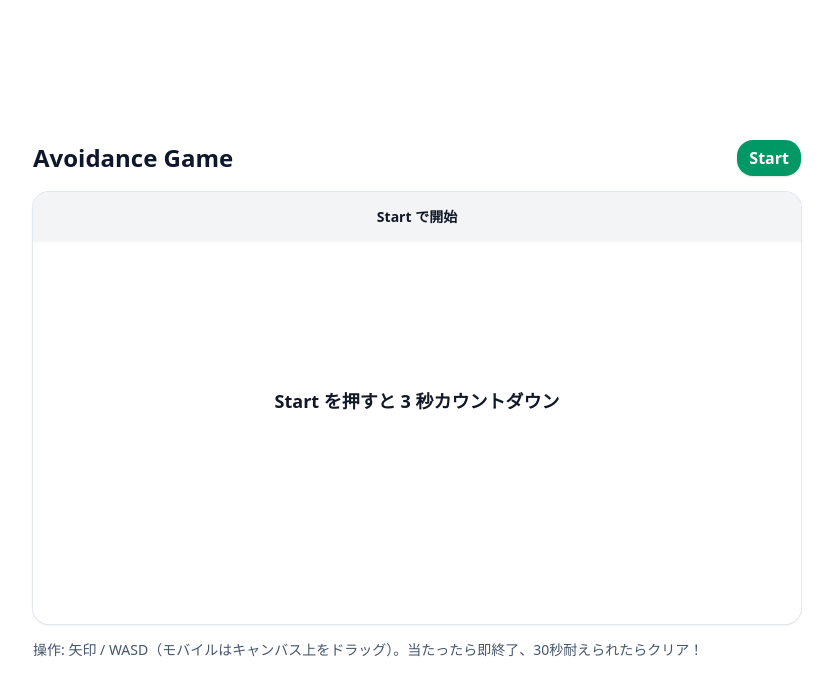
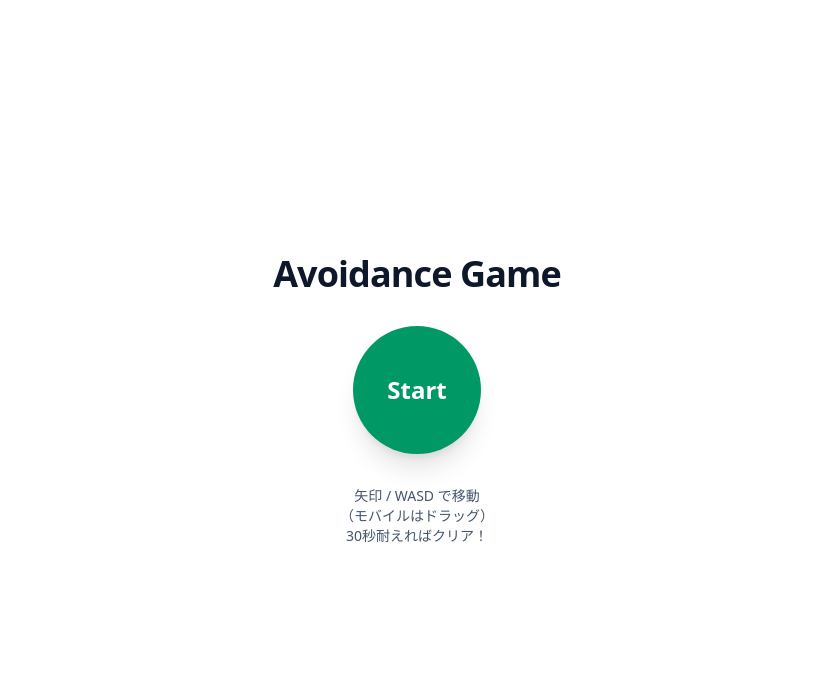
Before and after one commit to ImaKento/Meshi-Royale, a Next.js app: page /games/avoidance-game in a window 1280 px wide. Shown: the top 696 px of the page, without its empty margins (223-1056 px from the left). Built offline with nearby package versions, Linux system fonts and the light colour scheme.

Commit message:
ボタン配置変更

```diff
--- a/src/app/games/avoidance-game/page.tsx
+++ b/src/app/games/avoidance-game/page.tsx
@@ -2,11 +2,6 @@
 import React, { useEffect, useRef, useState } from "react";
 
 // Dodge Game (Start → 3s countdown → Run 30s → Result, light theme)
-// - 矢印/WASDで移動（斜めは速度正規化）
-// - 700ms → 250ms まで徐々に湧き間隔が短縮、落下速度も上昇
-// - 当たったら即終了。30秒生存でクリア
-// - スマホ/タブ: キャンバス上でドラッグでも移動可能
-// - 一回きりのプレイ（Startは一度だけ）
 
 type GameState =
   | { kind: "idle" }
@@ -14,14 +9,7 @@ type GameState =
   | { kind: "running"; startedAt: number; endsAt: number }
   | { kind: "result"; survivedMs: number; cleared: boolean };
 
-type Obstacle = {
-  x: number;
-  y: number;
-  w: number;
-  h: number;
-  vx: number;
-  vy: number;
-};
+type Obstacle = { x: number; y: number; w: number; h: number; vx: number; vy: number };
 
 const COUNTDOWN_MS = 3000;
 const ROUND_MS = 30_000;
@@ -43,8 +31,7 @@ const DESIGN_H = 480;
 const clamp = (v: number, min: number, max: number) => Math.min(max, Math.max(min, v));
 const uiScale = (H: number) => clamp(H / DESIGN_H, 0.6, 1.15);
 const infobarH = (H: number) => Math.max(40, Math.round(56 * uiScale(H)));
-const font = (px: number, H: number, weight = "600") =>
-  `${weight} ${Math.max(10, Math.round(px * uiScale(H)))}px ui-sans-serif, system-ui`;
+const font = (px: number, H: number, weight = "600") => `${weight} ${Math.max(10, Math.round(px * uiScale(H)))}px ui-sans-serif, system-ui`;
 
 const lerp = (a: number, b: number, t: number) => a + (b - a) * t;
 const fmtSec = (ms: number) => (ms / 1000).toFixed(2) + "s";
@@ -63,31 +50,19 @@ export default function DodgeGame() {
   const rafRef = useRef<number | null>(null);
 
   const hasPlayedRef = useRef(false); // 一回きり制御
-
-  // ★ 生存秒（ローカル保持用・表示には使わない）
   const survivedSecRef = useRef<number>(0);
 
-  // 入力 & ワールド
   const keysRef = useRef<Set<string>>(new Set());
   const isDraggingRef = useRef(false);
 
   const worldRef = useRef<{
-    px: number; py: number;
-    obstacles: Obstacle[];
-    lastTs: number | null;
-    lastSpawnMs: number;
-    startMsRef: number;
-  }>({
-    px: 0, py: 0,
-    obstacles: [],
-    lastTs: null,
-    lastSpawnMs: 0,
-    startMsRef: 0,
-  });
+    px: number; py: number; obstacles: Obstacle[]; lastTs: number | null;
+    lastSpawnMs: number; startMsRef: number;
+  }>({ px: 0, py: 0, obstacles: [], lastTs: null, lastSpawnMs: 0, startMsRef: 0 });
 
   // ===== 画面遷移 =====
   function start() {
-    if (hasPlayedRef.current) return;      // 一回きり
+    if (hasPlayedRef.current) return;         // 一回きり
     if (state.kind !== "idle") return;
     hasPlayedRef.current = true;
     setState({ kind: "countdown", endAt: performance.now() + COUNTDOWN_MS });
@@ -116,10 +91,7 @@ export default function DodgeGame() {
       let survivedMs = 0;
       if (prev.kind === "running") survivedMs = performance.now() - prev.startedAt;
       else if (prev.kind === "countdown") survivedMs = 0;
-
-      // ★ ローカルに「秒」で保持（小数も保持）
       survivedSecRef.current = survivedMs / 1000;
-
       return { kind: "result", survivedMs, cleared };
     });
   }
@@ -146,10 +118,7 @@ export default function DodgeGame() {
         keysRef.current.add(k);
       }
     }
-    function up(e: KeyboardEvent) {
-      const k = e.key.toLowerCase();
-      keysRef.current.delete(k);
-    }
+    function up(e: KeyboardEvent) { keysRef.current.delete(e.key.toLowerCase()); }
     window.addEventListener("keydown", down);
     window.addEventListener("keyup", up);
     return () => {
@@ -163,11 +132,11 @@ export default function DodgeGame() {
     const canvas = canvasRef.current;
     if (!canvas) return;
 
-    function getLocalPos(ev: PointerEvent): { x: number; y: number } {
+    function getLocalPos(ev: PointerEvent) {
       const r = canvas!.getBoundingClientRect();
       return { x: ev.clientX - r.left, y: ev.clientY - r.top };
     }
-    function clampPlayer(x: number, y: number): { x: number; y: number } {
+    function clampPlayer(x: number, y: number) {
       const r = PLAYER_RADIUS;
       const rect = canvas!.getBoundingClientRect();
       const W = Math.max(1, Math.round(rect.width));
@@ -181,16 +150,14 @@ export default function DodgeGame() {
       isDraggingRef.current = true;
       const p = getLocalPos(e);
       const c = clampPlayer(p.x, p.y);
-      worldRef.current.px = c.x;
-      worldRef.current.py = c.y;
+      worldRef.current.px = c.x; worldRef.current.py = c.y;
       canvas!.setPointerCapture(e.pointerId);
     }
     function onMove(e: PointerEvent) {
       if (state.kind !== "running" || !isDraggingRef.current) return;
       const p = getLocalPos(e);
       const c = clampPlayer(p.x, p.y);
-      worldRef.current.px = c.x;
-      worldRef.current.py = c.y;
+      worldRef.current.px = c.x; worldRef.current.py = c.y;
     }
     function onUp(e: PointerEvent) {
       isDraggingRef.current = false;
@@ -218,7 +185,7 @@ export default function DodgeGame() {
     const ctx: CanvasRenderingContext2D = ctxRaw;
     const canvasEl: HTMLCanvasElement = canvas;
 
-    function fitCanvas(c: HTMLCanvasElement, context: CanvasRenderingContext2D): { W: number; H: number } {
+    function fitCanvas(c: HTMLCanvasElement, context: CanvasRenderingContext2D) {
       const dpr = window.devicePixelRatio || 1;
       const rect = c.getBoundingClientRect();
       const cssW = Math.max(1, Math.round(rect.width));
@@ -274,19 +241,17 @@ export default function DodgeGame() {
           : state.kind === "countdown"
           ? "カウントダウン中…"
           : state.kind === "result"
-          ? "" // 結果では何も表示しない
+          ? ""
           : (hasPlayedRef.current ? "このゲームは一度だけプレイできます" : "Start で開始");
 
       if (title) ctx.fillText(title, W / 2, Math.round(barH * 0.6));
       ctx.textAlign = "start";
     }
 
-    // カウントダウン（中央）
     function drawCountdownBig(W: number, H: number, remainingMs: number) {
       const bar = infobarH(H);
       const areaH = H - bar;
       const centerY = bar + areaH / 2;
-
       const text = String(Math.ceil(remainingMs / 1000));
 
       let px = Math.round(96 * uiScale(H));
@@ -294,19 +259,13 @@ export default function DodgeGame() {
       const maxPxByH = Math.floor(areaH * 0.45);
       px = Math.min(px, maxPxByH);
 
-      const setFont = (size: number) => {
-        ctx.font = `${800} ${size}px ui-sans-serif, system-ui`;
-      };
-
+      const setFont = (size: number) => { ctx.font = `${800} ${size}px ui-sans-serif, system-ui`; };
       setFont(px);
       ctx.textAlign = "center";
       ctx.textBaseline = "middle";
 
       const maxW = Math.floor(W * 0.9);
-      while (px > minPx && ctx.measureText(text).width > maxW) {
-        px -= 2;
-        setFont(px);
-      }
+      while (px > minPx && ctx.measureText(text).width > maxW) { px -= 2; setFont(px); }
 
       ctx.fillStyle = "#111827";
       ctx.fillText(text, W / 2, centerY);
@@ -329,9 +288,7 @@ export default function DodgeGame() {
 
     function drawObstacles() {
       ctx.fillStyle = "#ef4444";
-      for (const o of worldRef.current.obstacles) {
-        ctx.fillRect(o.x, o.y, o.w, o.h);
-      }
+      for (const o of worldRef.current.obstacles) ctx.fillRect(o.x, o.y, o.w, o.h);
     }
 
     function loop(ts: number) {
@@ -377,14 +334,8 @@ export default function DodgeGame() {
           const o = obs[i];
           o.x += o.vx * dt;
           o.y += o.vy * dt;
-          if (o.y > H || o.x + o.w < 0 || o.x > W || o.y + o.h < barH) {
-            obs.splice(i, 1);
-            continue;
-          }
-          if (circleRectHit(worldRef.current.px, worldRef.current.py, r, o.x, o.y, o.w, o.h)) {
-            finish(false);
-            break;
-          }
+          if (o.y > H || o.x + o.w < 0 || o.x > W || o.y + o.h < barH) { obs.splice(i, 1); continue; }
+          if (circleRectHit(worldRef.current.px, worldRef.current.py, r, o.x, o.y, o.w, o.h)) { finish(false); break; }
         }
 
         drawBg(W, H, remainingMs);
@@ -393,18 +344,13 @@ export default function DodgeGame() {
 
         if (remainingMs <= 0) finish(true);
       } else {
-        const remainingMs =
-          state.kind === "countdown" ? Math.max(0, state.endAt - performance.now()) : ROUND_MS;
+        const remainingMs = state.kind === "countdown" ? Math.max(0, state.endAt - performance.now()) : ROUND_MS;
         drawBg(W, H, remainingMs);
 
         ctx.textAlign = "center";
         ctx.fillStyle = "#111827";
         if (state.kind === "idle") {
-          ctx.font = font(20, H, "600");
-          ctx.fillText(
-            hasPlayedRef.current ? "このゲームは一度だけプレイできます" : "Start を押すと 3 秒カウントダウン",
-            W / 2, H / 2
-          );
+          // ゲーム画面には来ない（Start専用画面でStart押下待ち）
         } else if (state.kind === "countdown") {
           drawCountdownBig(W, H, remainingMs);
         } else if (state.kind === "result") {
@@ -425,45 +371,51 @@ export default function DodgeGame() {
   }, [state]);
 
   // ===== UI =====
-  return (
+  const StartScreen = (
+    <div className="min-h-[100dvh] flex flex-col items-center justify-center bg-white p-6">
+      <h1 className="text-slate-900 text-3xl sm:text-4xl font-extrabold tracking-tight mb-8 text-center">
+        Avoidance Game
+      </h1>
+      <button
+        aria-label="Start"
+        onClick={start}
+        className="w-28 h-28 sm:w-32 sm:h-32 rounded-full bg-emerald-600 text-white font-bold text-xl sm:text-2xl shadow-xl
+                   hover:bg-emerald-500 active:scale-[0.98] transition
+                   focus:outline-none focus-visible:ring-4 focus-visible:ring-emerald-400/50
+                   grid place-items-center select-none"
+      >
+        Start
+      </button>
+      <p className="mt-8 text-slate-600 text-sm text-center">
+        矢印 / WASD で移動 <br />
+        （モバイルはドラッグ）<br />
+        30秒耐えればクリア！
+      </p>
+    </div>
+  );
+
+  const GameScreen = (
     <div className="min-h-[100dvh] flex items-center justify-center bg-white p-4 sm:p-6">
       <div className="w-full max-w-3xl grid gap-4">
-        <header className="flex items-center justify-between">
-          <h1 className="text-slate-900 text-xl sm:text-2xl font-bold">Avoidance Game</h1>
-          <div className="flex gap-2 items-center">
-            {state.kind === "idle" && !hasPlayedRef.current && (
-              <button
-                onClick={start}
-                className="px-3 py-1.5 rounded-2xl bg-emerald-600 text-white font-semibold shadow hover:bg-emerald-500"
-              >
-                Start
-              </button>
-            )}
-            {state.kind === "countdown" && (
-              <span className="px-2 py-0.5 rounded-xl bg-amber-500 text-white font-semibold shadow text-xs sm:text-sm">
-                Countdown…
-              </span>
-            )}
-            {state.kind === "running" && (
-              <span className="px-3 py-1.5 rounded-2xl bg-blue-600 text-white font-semibold shadow text-xs sm:text-sm">
-                Playing…
-              </span>
-            )}
-            {/* 一回きり：resultでも再プレイボタンは出さない */}
-          </div>
+        {/* ヘッダ：ゲーム名のみ（ボタン類はナシ） */}
+        <header className="flex items-center justify-center">
+          <h1 className="text-slate-900 text-xl sm:text-2xl font-bold tracking-tight">
+            Avoidance Game
+          </h1>
         </header>
 
+        {/* キャンバスカード */}
         <div className="rounded-2xl overflow-hidden ring-1 ring-slate-200 shadow">
           {/* モバイルは縦長、md以上は16:9 */}
           <div className="w-full aspect-[9/16] md:aspect-[16/9]">
             <canvas ref={canvasRef} className="w-full h-full" />
           </div>
         </div>
-
-        <p className="text-slate-600 text-xs sm:text-sm">
-          操作: 矢印 / WASD（モバイルはキャンバス上をドラッグ）。当たったら即終了、30秒耐えられたらクリア！
-        </p>
       </div>
     </div>
   );
+
+  // idle の間は Start 専用画面、それ以降はゲーム画面
+  if (state.kind === "idle") return StartScreen;
+  return GameScreen;
 }
```
